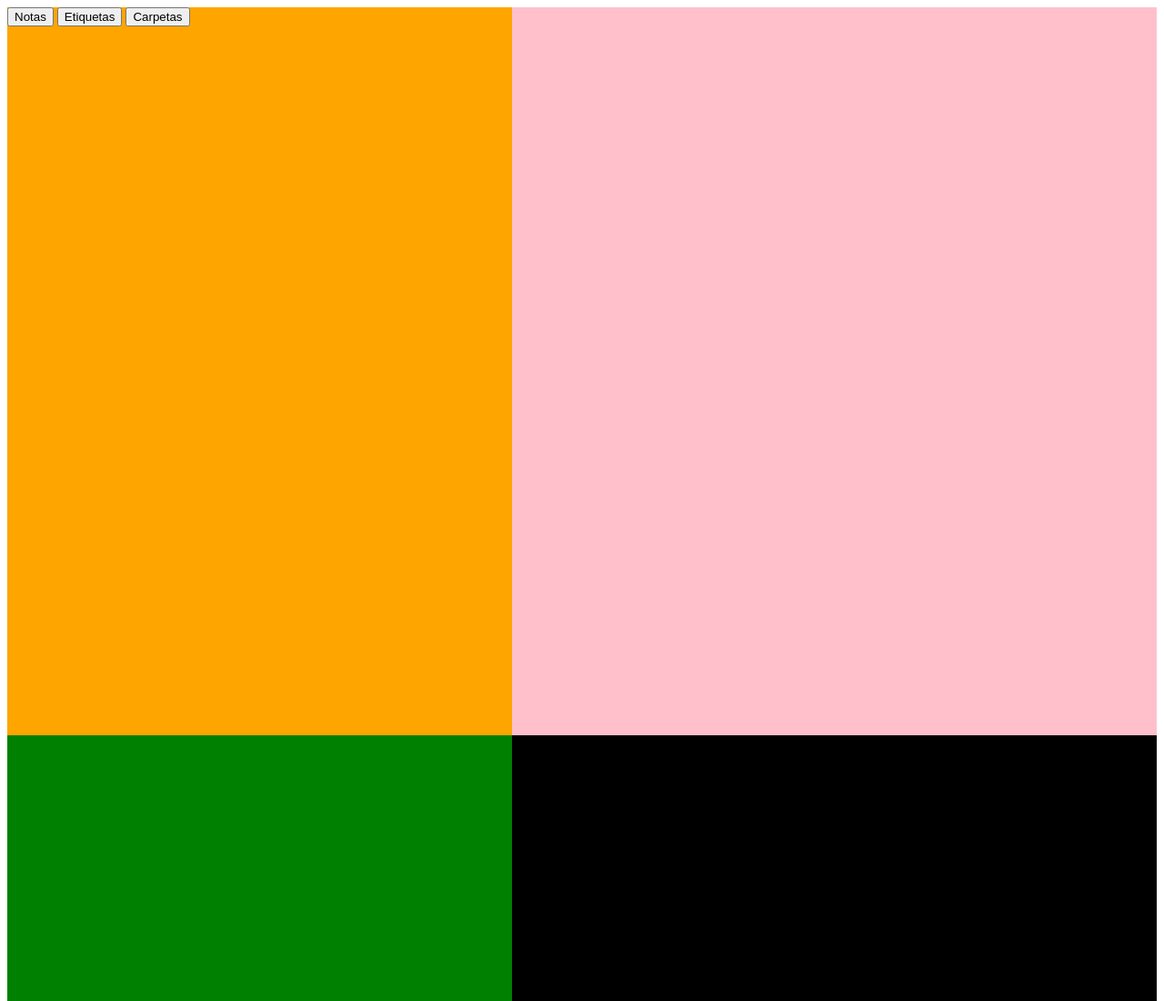
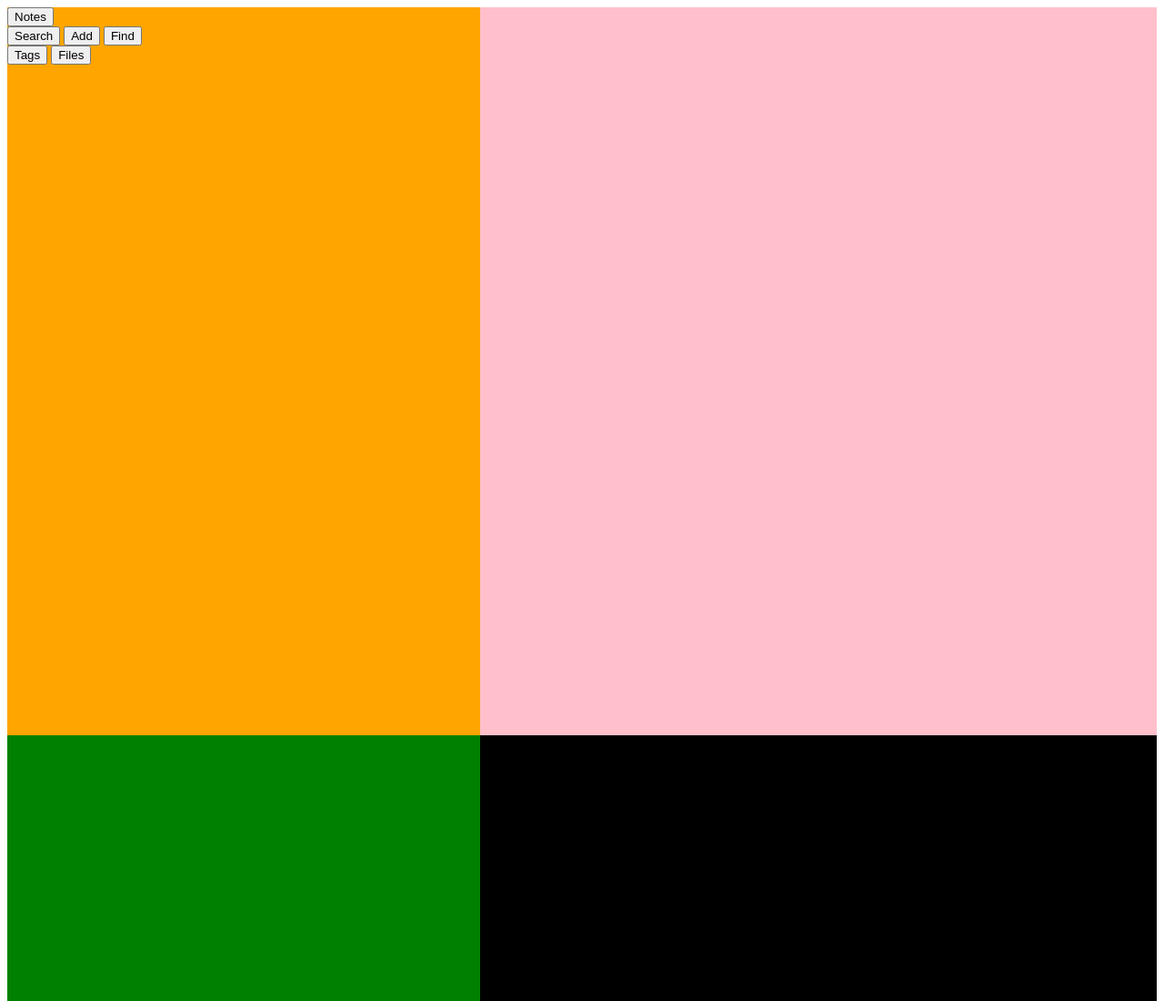
Before and after one commit to raque47/jarNotes, a website: page src/index.html in a window 1280 px wide. Shown: the top 1100 px of the page at 91% size. Drawn offline with Linux system fonts and the light colour scheme.

Commit message:
Archivo con estandar de colores agregado y modificacion a botones del archivo index

```diff
--- a/src/index.html
+++ b/src/index.html
@@ -17,23 +17,30 @@
   <div class="content">
     <div class="noteControl">
       <div class="noteControl__bar">
-        <button type "button" class="noteControl__bar--notesActions">Notas</button>
-        <button type "button" class="noteControl__bar--tagsActions">Etiquetas</button>
-        <button type "button" class="noteControl__bar--filesActions">Carpetas</button>
+        <button type="button" class="noteControl__bar--notesActions">Notes</button>
+
+        <div class="noteControl__bar--notesActionsEvents">
+          <button type="button" class="noteControl__bar--notesActions"></img src="">Search</button>
+          <button type="button" class="noteControl__bar--notesActions">Add</button>
+          <button type="button" class="noteControl__bar--notesActions">Find</button>
+        </div>
+
+        <button type="button" class="noteControl__bar--tagsActions">Tags</button>
+        <button type="button" class="noteControl__bar--filesActions">Files</button>
       </div>
 
       <div class="noteControl__notesInfo">
-          <!--Despliegue de notas-->
+        <!--Despliegue de notas-->
       </div>
     </div>
 
     <div class="noteEdit">
       <div class="noteEdit__bar">
-         <!--Barra de edicion etc-->
+        <!--Barra de edicion etc-->
       </div>
 
       <div class="noteEdit__notes">
-         <!--Campo de edición de notas-->
+        <!--Campo de edición de notas-->
       </div>
     </div>
 </body>
```
Also changed, not shown: websiteColors.txt (added, +10 -0 lines).
